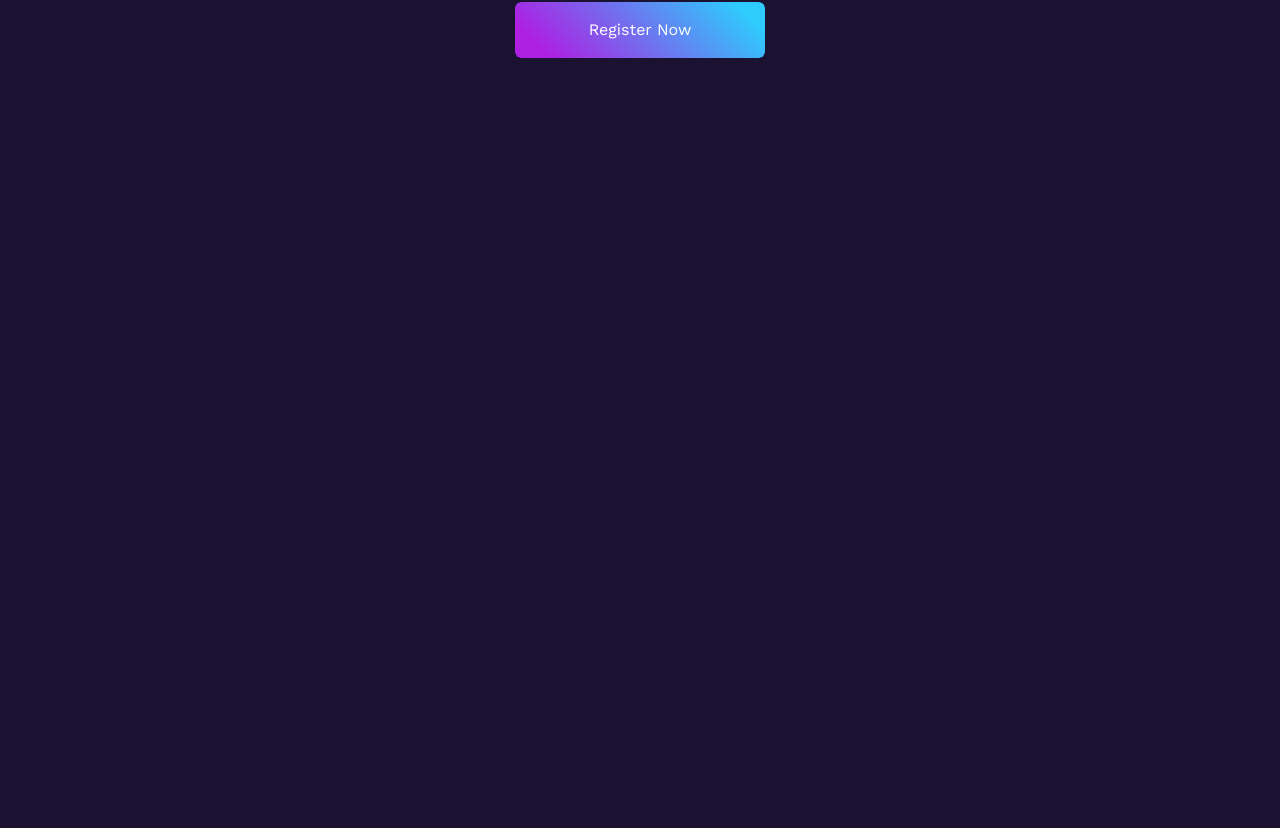
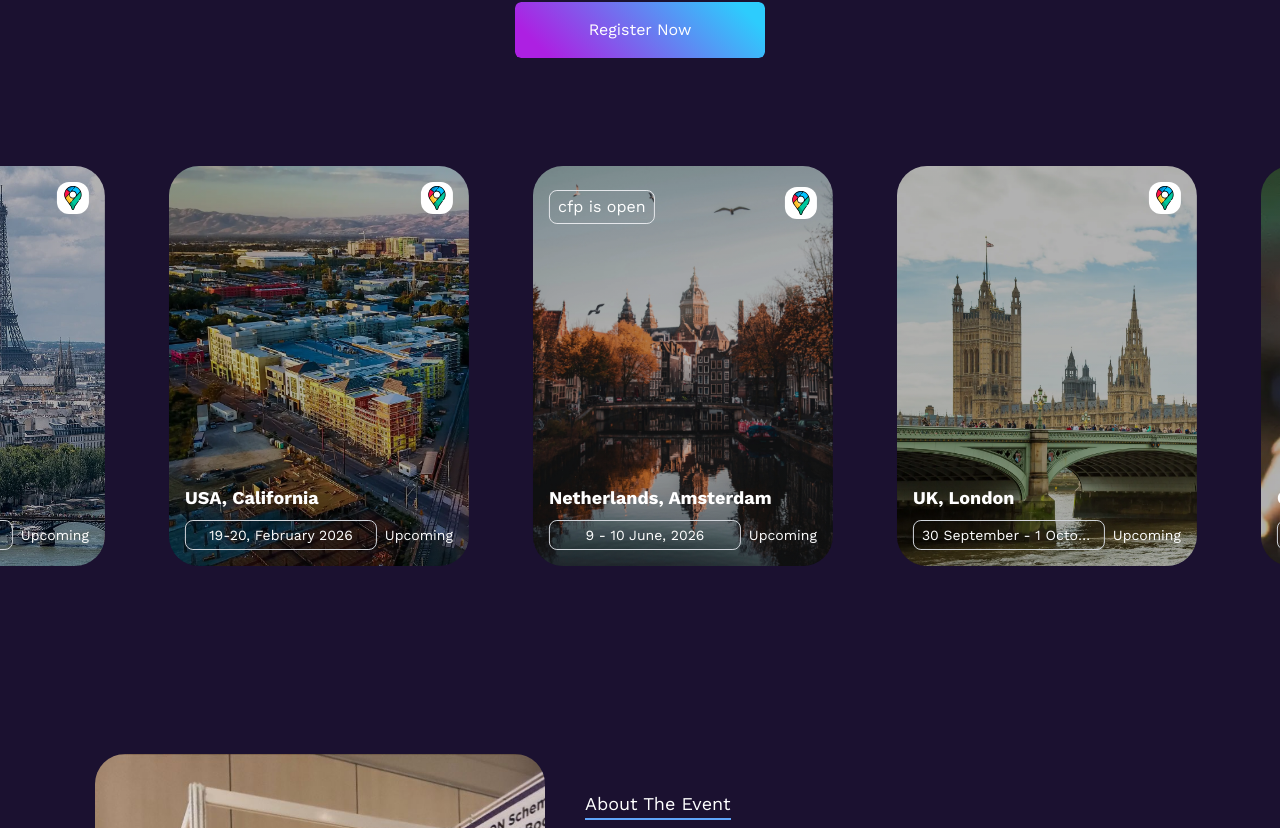
Before and after one commit to asyncapi/conference-website, a Next.js app: page / in a window 1280 px wide. Shown: the part 472-1300 px from the top of the page. Built offline with nearby package versions, Linux system fonts and the light colour scheme.

Commit message:
bring back slick

```diff
--- a/styles/globals.css
+++ b/styles/globals.css
@@ -107,6 +107,19 @@ body {
   }
 }
 
+.slick-slide {
+  margin-left: 20px;
+  margin-right: 20px;
+}
+.slick-track {
+  display: flex !important;
+}
+
+.slick-dots {
+  position: relative !important;
+  bottom: 0 !important;
+}
+
 .gradient-bg {
   background-image: linear-gradient(
     225deg,
```
